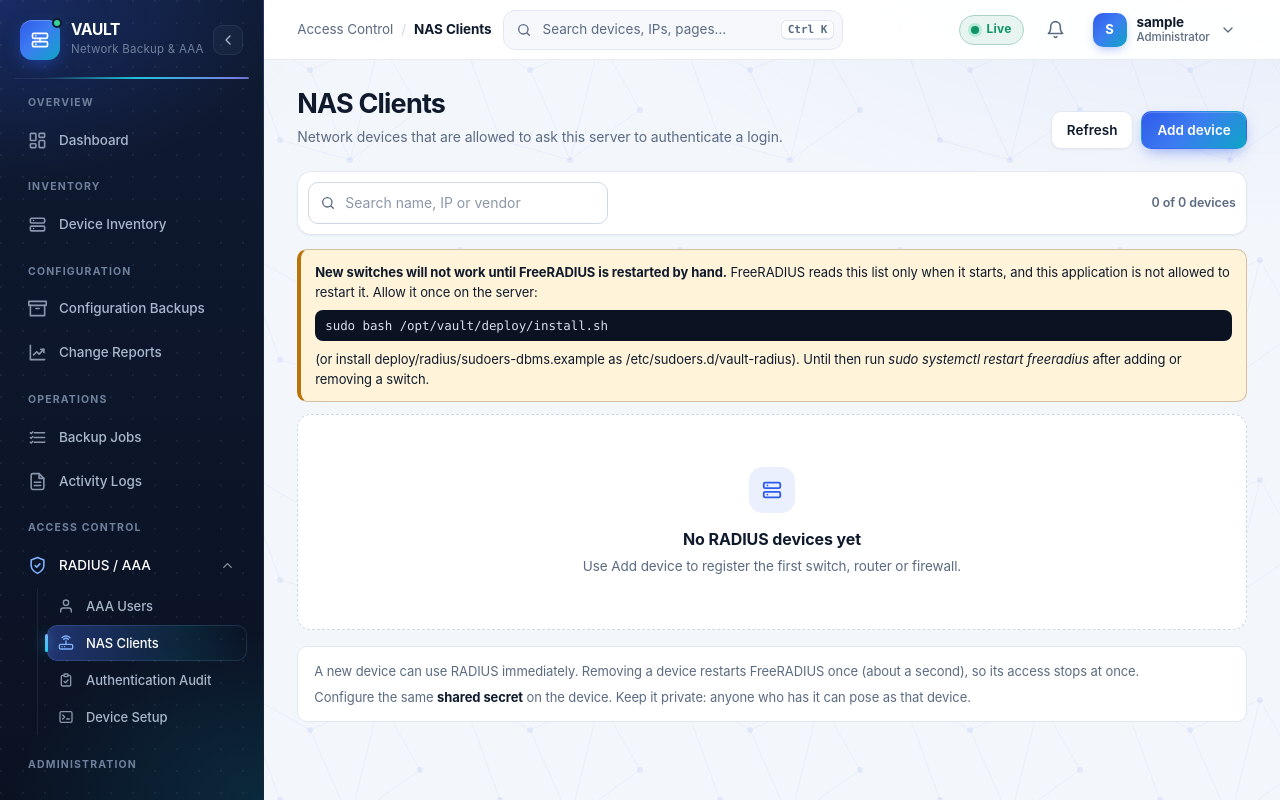
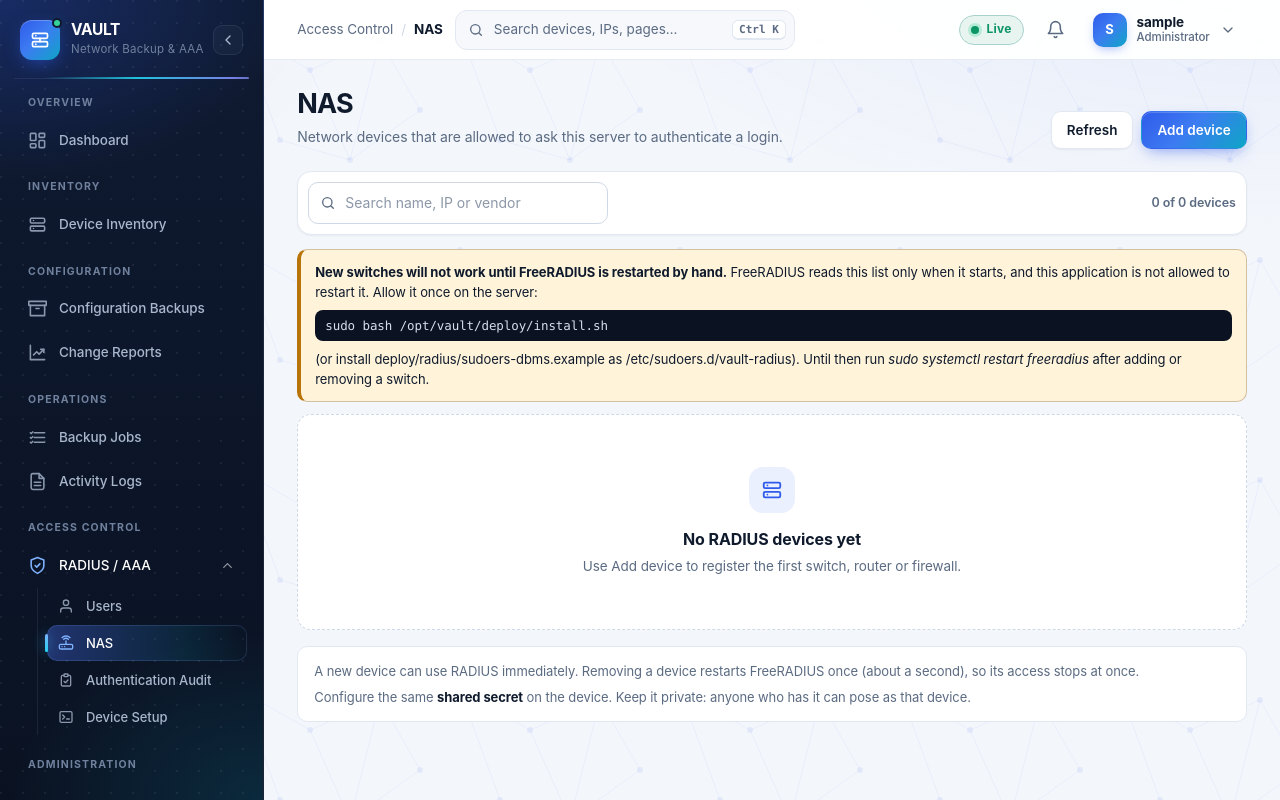
Before and after one commit to ahsanulhaqueromman/BdREN-VAULT, a Django app: page /radius/nas in a window 1280 px wide. Run offline with Django 5.2, Linux system fonts and the light colour scheme; the visitor is signed in with stand-in values (Sample User, id 1); data that the repository does not hold is empty; parts of the project's set-up code (start-up, migrations or seed data) failed here and were passed over.

Commit message:
Rename RADIUS labels and the unchanged-backup message
Visible text only (URLs, database and code names unchanged):
- Device type -> Device Group, NAS Clients -> NAS, AAA Users -> Users
  in the menu, page titles, tables, dialogs, API messages and script
  output; the NAS vendor error now says "Choose a valid vendor"
- Backup tree: "Configuration Verified. No Changes Detected. Last Saved:"
Static cache version bumped to 124.

```diff
--- a/apps/core/pages.py
+++ b/apps/core/pages.py
@@ -32,9 +32,9 @@ PAGES = [
     Page("reports", "reports", "Change Reports", "Configuration", "reports/index.html", "reports"),
     Page("jobs", "jobs", "Backup Jobs", "Operations", "jobs/index.html", "jobs"),
     Page("logs", "logs", "Activity Logs", "Operations", "logs/index.html", "logs"),
-    Page("radius-users", "radius/users", "AAA Users", "Access Control", "radius/users.html", "aaa-users",
+    Page("radius-users", "radius/users", "Users", "Access Control", "radius/users.html", "aaa-users",
          role="admin", submenu="RADIUS / AAA"),
-    Page("radius-nas", "radius/nas", "NAS Clients", "Access Control", "radius/nas.html", "nas",
+    Page("radius-nas", "radius/nas", "NAS", "Access Control", "radius/nas.html", "nas",
          role="admin", submenu="RADIUS / AAA"),
     Page("radius-audit", "radius/audit", "Authentication Audit", "Access Control", "radius/audit.html", "audit",
          role="admin", submenu="RADIUS / AAA"),
--- a/apps/radius/services.py
+++ b/apps/radius/services.py
@@ -245,7 +245,7 @@ def create_nas(nasname, shortname, vendor, secret, description=""):
 def _checked_role(role):
     from apps.core.api import ApiError
     if len(role) > ROLE_MAX_LEN:
-        raise ApiError(400, f"Device type can be at most {ROLE_MAX_LEN} characters")
+        raise ApiError(400, f"Device Group can be at most {ROLE_MAX_LEN} characters")
     return selectors.canonical_role(clean_role(role))
 
 
@@ -400,7 +400,7 @@ def add_nas_devices(addresses_text, names_text, vendor, secret="", description="
                 continue
             seen.add(addr)
             if selectors.nas_exists(addr):
-                skipped.append({"nasname": addr, "name": name, "reason": "already in NAS Clients (left unchanged)"})
+                skipped.append({"nasname": addr, "name": name, "reason": "already in NAS (left unchanged)"})
                 continue
             device = create_nas(addr, name, vendor, secret, description)
             added.append({"id": device.pk, "name": name, "nasname": addr})
--- a/apps/radius/views.py
+++ b/apps/radius/views.py
@@ -82,14 +82,14 @@ def _types(data):
     """Validated device types from the form (free text, compared without case); [] = none picked."""
     raw = data.get("types", [])
     if not isinstance(raw, list) or not all(isinstance(t, str) for t in raw):
-        raise ApiError(400, "Choose the device types from the list")
+        raise ApiError(400, "Choose the Device Groups from the list")
     out, seen = [], set()
     for t in raw:
         t = t.strip()
         if not t or t.lower() in seen:
             continue
         if len(t) > s.ROLE_MAX_LEN:
-            raise ApiError(400, f"Device type can be at most {s.ROLE_MAX_LEN} characters")
+            raise ApiError(400, f"Device Group can be at most {s.ROLE_MAX_LEN} characters")
         seen.add(t.lower())
         out.append(t)
     return out
@@ -193,7 +193,7 @@ def nas_detail(request, pk):
         if "vendor" in data:
             vendor = data.get("vendor", "")
             if vendor not in VENDOR_KEYS:
-                raise ApiError(400, "Choose a valid device type")
+                raise ApiError(400, "Choose a valid vendor")
             old = device.type
             s.update_nas_type(device, vendor)
             changed.append(f"type {old} -> {vendor}")
--- a/static/js/pages/backups.js
+++ b/static/js/pages/backups.js
@@ -65,7 +65,7 @@ async function renderDeviceTree(tree, box){
                 ? `<span class="t">Configuration changed: ${esc(meta.last_change_date)}</span>`
                 : '<span class="t">Configuration saved on this date</span>');
           return `<div class="tree-day"><div class="tree-day-title">📁 ${esc(d.day)} ${isLatest?'<span class="tag latest-tag">Latest</span>':""}${changeLabel}</div>`+
-            (sortedFiles.length?sortedFiles.map(f=>`<div class="row tree-file${String(f.file||"")===latestFilePath?' latest-jump-target':""}"${String(f.file||"")===latestFilePath?' data-latest-file="1"':""}><span class="n">${esc(f.name)}${String(f.file||"")===latestFilePath?' <span class="tag latest-tag">Latest</span>':""}</span><span class="t">${(f.size/1024).toFixed(1)} KB · ${esc(fmtBdDateTime(f.time))}</span><span><button class="link" ${bkAttr("view",tree.device,f.file)}>View</button><a class="link" data-seen="${esc(f.file)}" href="/api/backups/${encodeURIComponent(tree.device)}/${f.file.split("/").map(encodeURIComponent).join("/")}?download=1">Download</a><button class="link d adm" ${bkAttr("del",tree.device,f.file)}>Delete</button></span></div>`).join(""):`<div class="row tree-file"><span class="t">No new configuration file was needed. ${meta.last_change_file ? `Last saved version: ${esc(meta.last_change_file)}` : 'No configuration has been saved yet.'}</span></div>`)+`</div>`;
+            (sortedFiles.length?sortedFiles.map(f=>`<div class="row tree-file${String(f.file||"")===latestFilePath?' latest-jump-target':""}"${String(f.file||"")===latestFilePath?' data-latest-file="1"':""}><span class="n">${esc(f.name)}${String(f.file||"")===latestFilePath?' <span class="tag latest-tag">Latest</span>':""}</span><span class="t">${(f.size/1024).toFixed(1)} KB · ${esc(fmtBdDateTime(f.time))}</span><span><button class="link" ${bkAttr("view",tree.device,f.file)}>View</button><a class="link" data-seen="${esc(f.file)}" href="/api/backups/${encodeURIComponent(tree.device)}/${f.file.split("/").map(encodeURIComponent).join("/")}?download=1">Download</a><button class="link d adm" ${bkAttr("del",tree.device,f.file)}>Delete</button></span></div>`).join(""):`<div class="row tree-file"><span class="t">Configuration Verified. No Changes Detected. ${meta.last_change_file ? `Last Saved: ${esc(meta.last_change_file)}` : 'No configuration has been saved yet.'}</span></div>`)+`</div>`;
         }).join("")+`</details>`).join("")+`</details>`).join("");
   }catch(err){box.innerHTML=errorState("Could not load the backup folders",err)}
 }
--- a/static/js/pages/radius.js
+++ b/static/js/pages/radius.js
@@ -49,7 +49,7 @@ function paintRadViolations(){
     <ul>${radViolations.map(v=>`<li><b>${esc(v.username)}</b> on ${esc(v.device||"unknown device")} <span class="m">(${esc(v.ip)})</span> - ${v.count} login${v.count===1?"":"s"}, last at ${esc(v.last)}</li>`).join("")}</ul>
     (An entry disappears as soon as FreeRADIUS refuses that user on that device, and after 24 hours at the latest.)<br>
     Usually the "where this user can log in" rule is not installed in FreeRADIUS. Install it once on the server (this also checks and restarts FreeRADIUS):
-    <code>sudo bash /opt/vault/deploy/install.sh</code>If the rule is installed, the device sends its requests from a different address than the one in NAS Clients: register that address.</div>`:"";
+    <code>sudo bash /opt/vault/deploy/install.sh</code>If the rule is installed, the device sends its requests from a different address than the one in NAS: register that address.</div>`:"";
 }
 function renderRadUsers(){
   paintRadViolations();
@@ -76,7 +76,7 @@ function radScope(u){
   const tags=types.map(t=>`<span class="tag ty" title="Every ${esc(t)}, including ones added later">${esc(t)} &middot; ${radDevsOfType(t).length}</span>`)
     .concat(ips.map(ip=>`<span class="tag" title="${esc(ip)}">${esc(radDevName(ip))}</span>`));
   const now=u.effective||[];
-  const none=types.length&&!now.length?' <span class="none" title="No device of these types is registered yet">no device yet</span>':"";
+  const none=types.length&&!now.length?' <span class="none" title="No device of these groups is registered yet">no device yet</span>':"";
   return tags.slice(0,4).join(" ")+(tags.length>4?` <span class="none">+${tags.length-4} more</span>`:"")+none;
 }
 /* the "Where this user can log in" drop-down: search, "All devices", device types, individual devices.
@@ -120,7 +120,7 @@ function radPickPaint(){
   const note=$("#ruAccessNote");
   note.classList.toggle("warn",!all&&!live.size);
   note.textContent=all?"No limit: this user can log in on every RADIUS device, including ones added later."
-    :!live.size?"No device of the chosen type is registered yet, so this user cannot log in anywhere until one is added."
+    :!live.size?"No device of the chosen group is registered yet, so this user cannot log in anywhere until one is added."
     :`Can log in on ${radPlural(live.size,"device")} now`+(types.length?`; new ${types.join(" / ")} devices are included automatically.`:".");
 }
 /* search filters both lists; a section with no match is hidden */
@@ -187,9 +187,9 @@ function renderRadNas(){
   const list=radNas.filter(d=>!q||`${d.name} ${d.nasname} ${vendor(d.vendor)} ${d.role||""} ${d.description}`.toLowerCase().includes(q));
   $("#radNasCount").textContent=`${list.length} of ${radNas.length} devices`;
   const {rows,bar}=paginate("radNas",list);
-  $("#radNasList").innerHTML=list.length?`<div class="tbl"><table><thead><tr><th>Name</th><th>IP / network</th><th>Vendor</th><th>Device type</th><th>Shared secret</th><th>Description</th><th></th></tr></thead><tbody>`+
+  $("#radNasList").innerHTML=list.length?`<div class="tbl"><table><thead><tr><th>Name</th><th>IP / network</th><th>Vendor</th><th>Device Group</th><th>Shared secret</th><th>Description</th><th></th></tr></thead><tbody>`+
     rows.map(d=>{const on=radShown.has(d.id);return `<tr><td><span class="dn">${esc(d.name)}</span></td><td class="m">${esc(d.nasname)}</td><td><select class="rad-type" data-rad-vendor="${d.id}" aria-label="Vendor of ${esc(d.name)}">${radVendors.map(v=>`<option value="${esc(v.key)}"${v.key===d.vendor?" selected":""}>${esc(v.label)}</option>`).join("")}${radVendors.some(v=>v.key===d.vendor)?"":`<option selected>${esc(vendor(d.vendor))}</option>`}</select></td>
-     <td><input class="rad-role-edit" data-rad-role="${d.id}" list="radRoleList" autocomplete="off" maxlength="50" aria-label="Device type of ${esc(d.name)}" value="${esc(d.role||"Other")}"></td>
+     <td><input class="rad-role-edit" data-rad-role="${d.id}" list="radRoleList" autocomplete="off" maxlength="50" aria-label="Device Group of ${esc(d.name)}" value="${esc(d.role||"Other")}"></td>
      <td class="rad-sec">${on?`<code>${esc(radSecrets.get(d.id)||"")}</code>`:`<span class="dots" aria-label="Hidden">&bull;&bull;&bull;&bull;&bull;&bull;&bull;&bull;&bull;&bull;</span>`}<button class="link" type="button" data-rad-show="${d.id}">${on?"Hide":"Show"}</button><button class="link" type="button" data-rad-copy="${d.id}">Copy</button></td>
      <td>${d.description?esc(d.description):'<span class="none">-</span>'}</td>
      <td class="acts"><button class="link d" type="button" data-rad-nasdel="${d.id}">Remove</button></td></tr>`}).join("")+`</tbody></table></div>`+bar
@@ -208,7 +208,7 @@ document.addEventListener("change",async e=>{
     await api("/api/radius/nas/"+d.id,J("PATCH",isRole?{role:value}:{vendor:value}));
     const label=isRole?value:sel.options[sel.selectedIndex].text;
     if(isRole){d.role=value;sel.value=value;if(!radRoles.includes(value)){radRoles.push(value);paintRadRoleList()}}else d.vendor=value;
-    toast(`${d.name} is now "${label}".`+(isRole?"":" Applies from the next login, no restart needed."),{title:isRole?"Device type changed":"Vendor changed"});
+    toast(`${d.name} is now "${label}".`+(isRole?"":" Applies from the next login, no restart needed."),{title:isRole?"Device Group changed":"Vendor changed"});
   }catch(err){sel.value=prev;toast(err.message,{type:"error"})}
 });
 const RAD_RESTART_FAILED="but the FreeRADIUS restart failed. Run: systemctl restart freeradius";
@@ -300,9 +300,9 @@ aaa accounting exec default start-stop group VAULT-GRP
 line vty 0 15
  login authentication default
  authorization exec default`],
-    ["Send RADIUS from the registered address",`Only when the switch has several addresses: requests must come from ${v.ip}, the address in NAS Clients. Put the interface that holds it in place of Vlan1.`,
+    ["Send RADIUS from the registered address",`Only when the switch has several addresses: requests must come from ${v.ip}, the address in NAS. Put the interface that holds it in place of Vlan1.`,
 `ip radius source-interface Vlan1`],
-    ["Test",`Replace user / password with a VAULT AAA user. Super-admin gets privilege 15, Read-write 7, Read-only 1.`,
+    ["Test",`Replace user / password with a VAULT RADIUS user. Super-admin gets privilege 15, Read-write 7, Read-only 1.`,
 `test aaa group VAULT-GRP user password legacy
 show aaa servers`]]},
   {key:"huawei",label:"Huawei",match:["huawei","huawei-3"],steps:v=>[
@@ -329,17 +329,17 @@ show aaa servers`]]},
 user-interface vty 0 4
  authentication-mode aaa
  quit`],
-    ["Test",`Super-admin gets level 15, Read-write 2, Read-only 1. A switch that only has levels 0-3: set its vendor to "Huawei (levels 0-3 only)" in NAS Clients.`,
+    ["Test",`Super-admin gets level 15, Read-write 2, Read-only 1. A switch that only has levels 0-3: set its vendor to "Huawei (levels 0-3 only)" in NAS.`,
 `test-aaa user password radius-template VAULT`]]},
   {key:"mikrotik",label:"MikroTik",match:["mikrotik"],steps:v=>[
     ["RADIUS server and login","VAULT sends the group full, write or read; these groups exist on every RouterOS.",
 `/radius add address=${v.server} secret="${v.secret}" service=login timeout=3s
 /user aaa set use-radius=yes default-group=read`],
-    ["Good to know","RouterOS checks its local users first: a local user with the same name as a VAULT user hides the RADIUS one. Behind NAT, register the NAT address in NAS Clients. If the server log shows no error but the login still fails, the router is waiting for a Message-Authenticator in the answer:",
+    ["Good to know","RouterOS checks its local users first: a local user with the same name as a VAULT user hides the RADIUS one. Behind NAT, register the NAT address in NAS. If the server log shows no error but the login still fails, the router is waiting for a Message-Authenticator in the answer:",
 `/radius set [find address=${v.server}] require-message-auth=no`],
-    ["Test","Log in with a VAULT AAA user (SSH, Winbox or web), then:",`/user active print`]]},
+    ["Test","Log in with a VAULT RADIUS user (SSH, Winbox or web), then:",`/user active print`]]},
   {key:"fortigate",label:"FortiGate",match:["fortinet"],steps:v=>[
-    ["RADIUS server",`source-ip = the address in NAS Clients (${v.ip}).`,
+    ["RADIUS server",`source-ip = the address in NAS (${v.ip}).`,
 `config user radius
     edit "VAULT"
         set server "${v.server}"
@@ -407,7 +407,7 @@ set system accounting destination radius`],
 set system login user operator class operator
 set system login user read-only class read-only
 commit`],
-    ["Test","Log in with a VAULT AAA user, then:",`show system users`]]},
+    ["Test","Log in with a VAULT RADIUS user, then:",`show system users`]]},
   {key:"bdcom",label:"BDCOM",match:["bdcom"],check:true,steps:v=>[
     ["RADIUS server and login order","Cisco-style CLI, configuration mode.",
 `radius-server host ${v.server} auth-port 1812 acct-port 1813
@@ -417,7 +417,7 @@ aaa authorization exec default radius local
 aaa accounting exec default start-stop radius
 line vty 0 4
  login authentication default`],
-    ["Test","Log in with a VAULT AAA user and check the level you get. VAULT sends the Cisco privilege (15, 7 or 1); if your model ignores it, users land on its default level.",`show privilege`]]},
+    ["Test","Log in with a VAULT RADIUS user and check the level you get. VAULT sends the Cisco privilege (15, 7 or 1); if your model ignores it, users land on its default level.",`show privilege`]]},
   {key:"vsol",label:"V-SOL",match:["vsol"],check:true,steps:v=>[
     ["Values to enter",`V-SOL OLTs set RADIUS in the web interface (System / AAA or Management / RADIUS) or the CLI, with names that differ per model. Enter these values:`,
 `RADIUS server:      ${v.server}
@@ -425,7 +425,7 @@ Authentication port: 1812
 Accounting port:     1813
 Shared secret:       ${v.secret}
 Login order:         RADIUS first, then local accounts`],
-    ["Test","Log in with a VAULT AAA user, then check the result on Authentication Audit. Keep a local admin account in case the server cannot be reached.",""]]},
+    ["Test","Log in with a VAULT RADIUS user, then check the result on Authentication Audit. Keep a local admin account in case the server cannot be reached.",""]]},
 ];
 function SU_FORTI_GROUPS(rw){
   const grp=(name,match)=>`    edit "${name}"
@@ -458,7 +458,7 @@ async function loadRadSetup(){
   try{
     const d=await api("/api/radius/nas");radDown="";radNas=d.devices;radVendors=d.vendors;radRoles=d.roles||radRoles;
     const sel=$("#suDev"),keep=sel.value;
-    sel.innerHTML=`<option value="">Choose a device from NAS Clients...</option>`+radNas.map(n=>`<option value="${n.id}">${esc(n.name)} (${esc(n.nasname)})</option>`).join("");
+    sel.innerHTML=`<option value="">Choose a device from NAS...</option>`+radNas.map(n=>`<option value="${n.id}">${esc(n.name)} (${esc(n.nasname)})</option>`).join("");
     sel.value=radNas.some(n=>String(n.id)===keep)?keep:"";
     if(!$("#suServer").value)$("#suServer").value=location.hostname;
     $("#suTabs").innerHTML=SU_VENDORS.map(x=>`<button type="button" class="chip" role="tab" data-su-tab="${x.key}">${esc(x.label)}</button>`).join("");
@@ -479,7 +479,7 @@ function suRender(){
   const server=$("#suServer").value.trim()||"<RADIUS-SERVER>",secret=$("#suSecret").value.trim()||SU_SECRET;
   const ip=SU.dev?SU.dev.nasname:"<DEVICE-IP>",vendor=SU_VENDORS.find(x=>x.key===SU.tab)||SU_VENDORS[0];
   $("#suTabs").querySelectorAll("[data-su-tab]").forEach(b=>{const on=b.dataset.suTab===vendor.key;b.classList.toggle("on",on);b.setAttribute("aria-selected",on)});
-  $("#suNote").textContent=!SU.dev?"Choose the device first: it must be in NAS Clients with the address its requests come from (behind NAT: the NAT address).":
+  $("#suNote").textContent=!SU.dev?"Choose the device first: it must be in NAS with the address its requests come from (behind NAT: the NAT address).":
     secret===SU_SECRET?`Press Insert to put ${SU.dev.name}'s shared secret into the commands, or leave ${SU_SECRET} and paste it yourself.`:"";
   SU.codes=[];
   const lang=vendor.key==="vsol"?"Values":`${vendor.label} CLI`;
--- a/templates/radius/_dialogs.html
+++ b/templates/radius/_dialogs.html
@@ -12,10 +12,10 @@
       <details class="pick" id="ruPick">
         <summary aria-labelledby="ruPickLabel ruPickTx"><span id="ruPickTx">All devices</span><svg width="16" height="16" viewBox="0 0 24 24" fill="none" stroke="currentColor" stroke-width="2" stroke-linecap="round" stroke-linejoin="round" aria-hidden="true"><path d="m6 9 6 6 6-6"/></svg></summary>
         <div class="devpick" id="ruPickBody">
-          <div class="pk-search"><input id="ruPickQ" type="search" autocomplete="off" placeholder="Search device types or devices" aria-label="Search device types or devices"></div>
+          <div class="pk-search"><input id="ruPickQ" type="search" autocomplete="off" placeholder="Search device groups or devices" aria-label="Search device groups or devices"></div>
           <div class="pk-body">
             <label class="ck all"><input type="checkbox" data-all> <span>All devices</span><small>no limit</small></label>
-            <div id="ruTypeSec"><div class="pk-h">Device Group <span>also covers devices of this type added later</span></div><div class="pk-list" id="ruTypeList"></div></div>
+            <div id="ruTypeSec"><div class="pk-h">Device Group <span>also covers devices of this group added later</span></div><div class="pk-list" id="ruTypeList"></div></div>
             <div id="ruDevSec"><div class="pk-h">Individual devices</div><div class="pk-list" id="ruDevList"></div></div>
             <p class="pk-none" id="ruPickNone" hidden>Nothing matches the search.</p>
           </div>
@@ -37,7 +37,7 @@
     <label>Device Group<input name="role" list="radRoleList" autocomplete="off" maxlength="50" placeholder="Core Router, Distribution Router, ... or type your own"></label>
     <label>Shared secret<input name="secret" autocomplete="off" maxlength="60" placeholder="Empty = generate a strong one"></label>
     <label class="w">Description<input name="description" autocomplete="off" maxlength="200" placeholder="Optional, the same for every device added now"></label>
-    <p class="hint">All devices added together use the same shared secret, vendor and device type. IPs that are already in NAS Clients are skipped and left unchanged. Single IPs work immediately; a network (CIDR) entry restarts FreeRADIUS once (about a second).</p>
+    <p class="hint">All devices added together use the same shared secret, vendor and Device Group. IPs that are already in NAS are skipped and left unchanged. Single IPs work immediately; a network (CIDR) entry restarts FreeRADIUS once (about a second).</p>
     <div class="act"><button class="b" type="button" data-close-dlg="rndlg">Cancel</button><button class="b p" type="submit" id="rnSubmit">Add device</button></div>
   </form>
 </dialog>
--- a/templates/radius/setup.html
+++ b/templates/radius/setup.html
@@ -8,7 +8,7 @@
       <div class="su-form">
         <div class="su-field">
           <label for="suDev">Device</label>
-          <select id="suDev" aria-label="Device from NAS Clients"><option value="">Choose a device from NAS Clients...</option></select>
+          <select id="suDev" aria-label="Device from NAS"><option value="">Choose a device from NAS...</option></select>
           <small class="su-hint">Pick one to fill in its address and shared secret.</small>
         </div>
         <div class="su-field">
```
Also changed, not shown: templates/base.html (+18 -18 lines), 5 other files.
